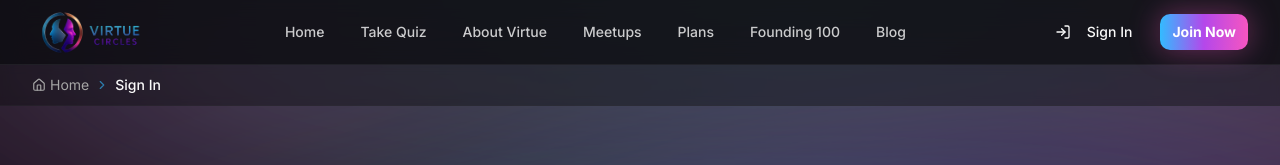
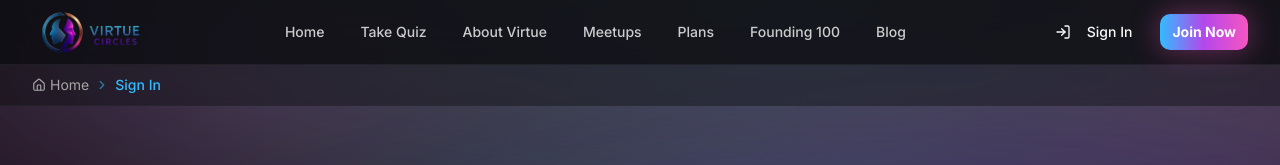
Before and after one commit to virtuecircles/vc-experiment, a React (Vite) app: page /auth in a window 1280 px wide. Shown: the top 165 px of the page. Built offline with nearby package versions, Linux system fonts and the light colour scheme.

Commit message:
Code edited in Lovable Code Editor
Edited UI in Lovable

```diff
--- a/src/components/Breadcrumbs.tsx
+++ b/src/components/Breadcrumbs.tsx
@@ -98,7 +98,10 @@ export const Breadcrumbs = () => {
             <li key={c.path} className="inline-flex items-center gap-1.5">
               <ChevronRight className="h-3.5 w-3.5 text-primary opacity-60" aria-hidden="true" />
               {c.isLast ? (
-                <span aria-current="page" className="text-foreground font-medium truncate max-w-[60vw] sm:max-w-none">
+                <span
+                  aria-current="page"
+                  className="text-foreground text-primary font-medium truncate max-w-[60vw] sm:max-w-none"
+                >
                   {c.label}
                 </span>
               ) : (
```
